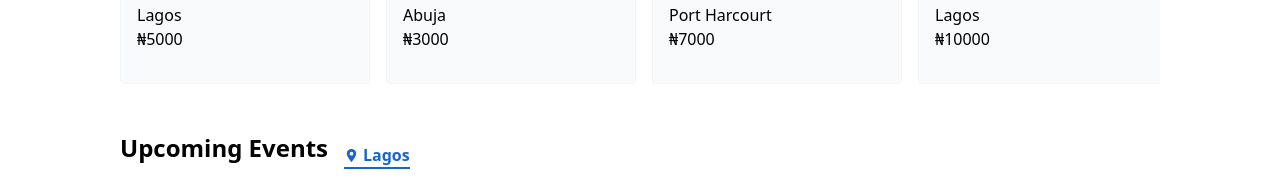
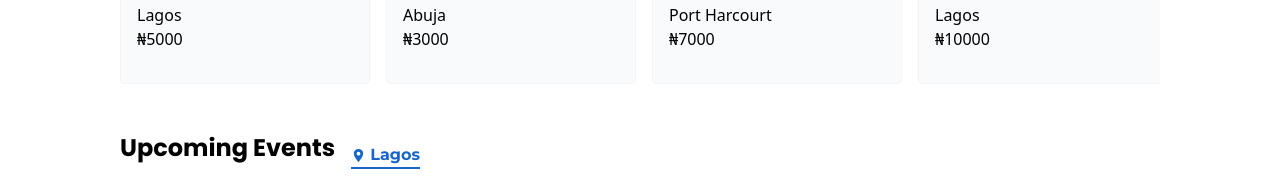
Before and after one commit to mafindijr/easy-ticketing-app, a React (Vite) app: page / in a window 1280 px wide. Shown: the part 1020-1215 px from the top of the page. Built offline with nearby package versions, Linux system fonts and the light colour scheme; grey boxes are pictures that could not be loaded.

Commit message:
refactor: apply font classes to heading and link in UpcomingEvents component

```diff
--- a/src/components/UpcomingEvent.jsx
+++ b/src/components/UpcomingEvent.jsx
@@ -8,8 +8,8 @@ function UpcomingEvents() {
   return (
     <div className="w-full pr-30 pl-30 my-8">
       <div className='inline-flex items-center gap-4'>
-          <h2 className="text-2xl font-bold mb-4">Upcoming Events</h2>
-          <a href="#" className='text-homeexplohover inline-flex gap-1 items-center border-b-2 border-homeexplohover font-bold'> <IoLocationSharp size={15} /> Lagos </a>
+          <h2 className="font-poppins text-2xl font-bold mb-4">Upcoming Events</h2>
+          <a href="#" className='font-montserrat text-homeexplohover inline-flex gap-1 items-center border-b-2 border-homeexplohover font-bold'> <IoLocationSharp size={15} /> Lagos </a>
       </div>
 
       <div className='grid grid-cols-4 gap-4 py-4'>
```
